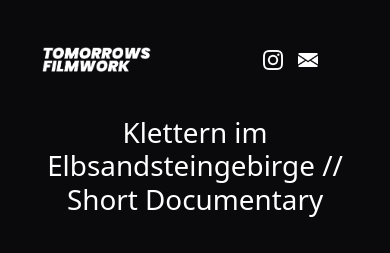
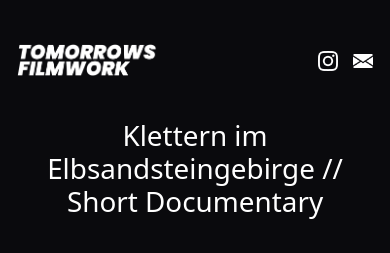
Before and after one commit to JennyWary/TomorrowsFilmwork, a Flask app: page /klettern-im-elbsandsteingebirge in a window 390 px wide. Shown: the top 253 px of the page. Run offline with Flask 3, Linux system fonts and the light colour scheme; some libraries are stand-ins or nearby versions.

Commit message:
Update style.css

```diff
--- a/static/css/style.css
+++ b/static/css/style.css
@@ -51,7 +51,7 @@ nav{
 
 @media only screen and (max-width: 431px) {
     .navbar-brand img {
-        max-height: 25px;
+        max-height: 32px;
     }
 
     .social-icons a img {
@@ -59,6 +59,16 @@ nav{
         height: 20px;
         margin-left: 15px;
         transition: transform 0.3s ease;
+    }
+
+    .navbar-brand {
+        margin-top: 30px;
+        margin-left: 5px;
+    }
+
+    .social-icons {
+        margin-right: 5px;
+        margin-top: 30px;
     }
 }
 
```
